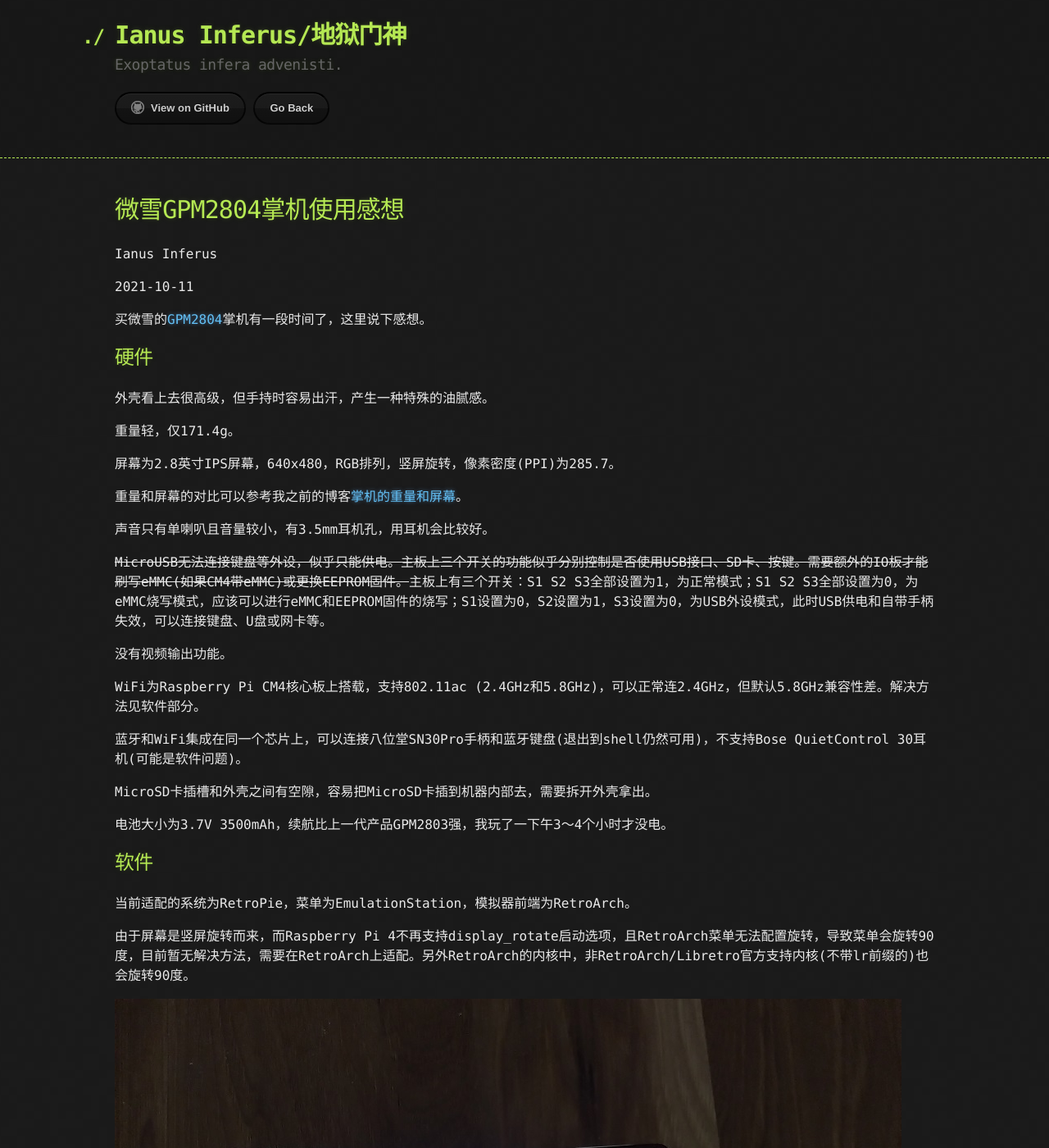
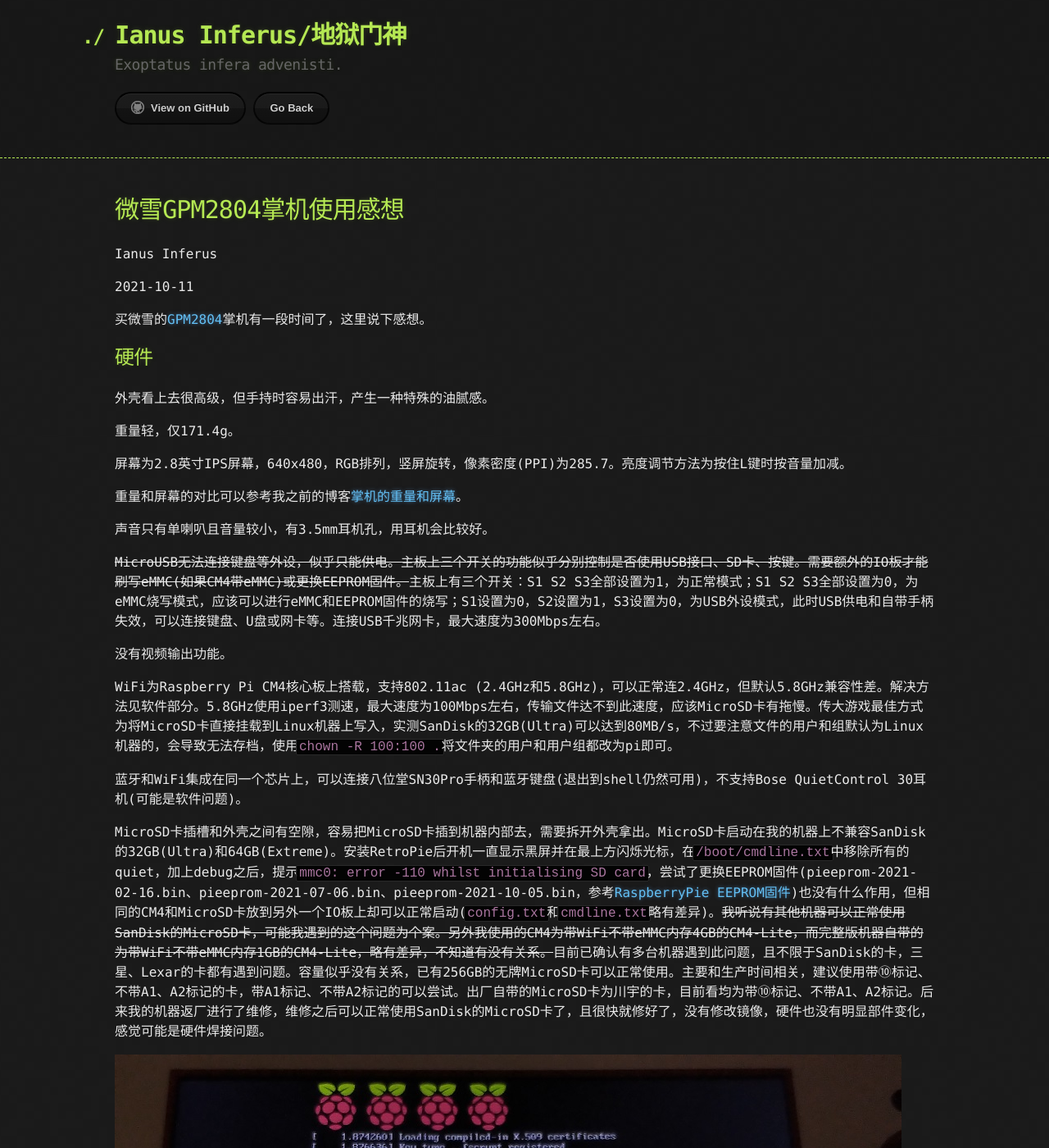
Before and after one commit to IanusInferus/ianusinferus.github.io, a Jekyll site: the page built from posts/202110/20211011_GPM2804.md, in a window 1280 px wide and 1400 px high. Shown: the whole window at 82% size. Built offline with Jekyll 4.4.1, drawn with Linux system fonts in a browser that asks for light colours; comment, search, counter and statistics services are not loaded; some of the changed text lies outside the part shown.

Commit message:
更新“微雪GPM2804掌机使用感想”

```diff
--- a/posts/202110/20211011_GPM2804.md
+++ b/posts/202110/20211011_GPM2804.md
@@ -16,21 +16,25 @@ Ianus Inferus
 
 重量轻，仅171.4g。
 
-屏幕为2.8英寸IPS屏幕，640x480，RGB排列，竖屏旋转，像素密度(PPI)为285.7。
+屏幕为2.8英寸IPS屏幕，640x480，RGB排列，竖屏旋转，像素密度(PPI)为285.7。亮度调节方法为按住L键时按音量加减。
 
 重量和屏幕的对比可以参考我之前的博客[掌机的重量和屏幕](20211004_handhelds.html)。
 
 声音只有单喇叭且音量较小，有3.5mm耳机孔，用耳机会比较好。
 
-<del>MicroUSB无法连接键盘等外设，似乎只能供电。主板上三个开关的功能似乎分别控制是否使用USB接口、SD卡、按键。需要额外的IO板才能刷写eMMC(如果CM4带eMMC)或更换EEPROM固件。</del>主板上有三个开关：S1 S2 S3全部设置为1，为正常模式；S1 S2 S3全部设置为0，为eMMC烧写模式，应该可以进行eMMC和EEPROM固件的烧写；S1设置为0，S2设置为1，S3设置为0，为USB外设模式，此时USB供电和自带手柄失效，可以连接键盘、U盘或网卡等。
+<del>MicroUSB无法连接键盘等外设，似乎只能供电。主板上三个开关的功能似乎分别控制是否使用USB接口、SD卡、按键。需要额外的IO板才能刷写eMMC(如果CM4带eMMC)或更换EEPROM固件。</del>主板上有三个开关：S1 S2 S3全部设置为1，为正常模式；S1 S2 S3全部设置为0，为eMMC烧写模式，应该可以进行eMMC和EEPROM固件的烧写；S1设置为0，S2设置为1，S3设置为0，为USB外设模式，此时USB供电和自带手柄失效，可以连接键盘、U盘或网卡等。连接USB千兆网卡，最大速度为300Mbps左右。
 
 没有视频输出功能。
 
-WiFi为Raspberry Pi CM4核心板上搭载，支持802.11ac (2.4GHz和5.8GHz)，可以正常连2.4GHz，但默认5.8GHz兼容性差。解决方法见软件部分。
+WiFi为Raspberry Pi CM4核心板上搭载，支持802.11ac (2.4GHz和5.8GHz)，可以正常连2.4GHz，但默认5.8GHz兼容性差。解决方法见软件部分。5.8GHz使用iperf3测速，最大速度为100Mbps左右，传输文件达不到此速度，应该MicroSD卡有拖慢。传大游戏最佳方式为将MicroSD卡直接挂载到Linux机器上写入，实测SanDisk的32GB(Ultra)可以达到80MB/s，不过要注意文件的用户和组默认为Linux机器的，会导致无法存档，使用`chown -R 100:100 .`将文件夹的用户和用户组都改为pi即可。
 
 蓝牙和WiFi集成在同一个芯片上，可以连接八位堂SN30Pro手柄和蓝牙键盘(退出到shell仍然可用)，不支持Bose QuietControl 30耳机(可能是软件问题)。
 
-MicroSD卡插槽和外壳之间有空隙，容易把MicroSD卡插到机器内部去，需要拆开外壳拿出。
+MicroSD卡插槽和外壳之间有空隙，容易把MicroSD卡插到机器内部去，需要拆开外壳拿出。MicroSD卡启动在我的机器上不兼容SanDisk的32GB(Ultra)和64GB(Extreme)。安装RetroPie后开机一直显示黑屏并在最上方闪烁光标，在`/boot/cmdline.txt`中移除所有的quiet，加上debug之后，提示`mmc0: error -110 whilst initialising SD card`，尝试了更换EEPROM固件(pieeprom-2021-02-16.bin、pieeprom-2021-07-06.bin、pieeprom-2021-10-05.bin，参考[RaspberryPie EEPROM固件](https://github.com/raspberrypi/rpi-eeprom/tree/master/firmware))也没有什么作用，但相同的CM4和MicroSD卡放到另外一个IO板上却可以正常启动(`config.txt`和`cmdline.txt`略有差异)。<del>我听说有其他机器可以正常使用SanDisk的MicroSD卡，可能我遇到的这个问题为个案。另外我使用的CM4为带WiFi不带eMMC内存4GB的CM4-Lite，而完整版机器自带的为带WiFi不带eMMC内存1GB的CM4-Lite，略有差异，不知道有没有关系。</del>目前已确认有多台机器遇到此问题，且不限于SanDisk的卡，三星、Lexar的卡都有遇到问题。容量似乎没有关系，已有256GB的无牌MicroSD卡可以正常使用。主要和生产时间相关，建议使用带⑩标记、不带A1、A2标记的卡，带A1标记、不带A2标记的可以尝试。出厂自带的MicroSD卡为川宇的卡，目前看均为带⑩标记、不带A1、A2标记。后来我的机器返厂进行了维修，维修之后可以正常使用SanDisk的MicroSD卡了，且很快就修好了，没有修改镜像，硬件也没有明显部件变化，感觉可能是硬件焊接问题。
+
+![SDCardFailure.jpg](SDCardFailure.jpg)
+
+![SDCards.jpg](SDCards.jpg)
 
 电池大小为3.7V 3500mAh，续航比上一代产品GPM2803强，我玩了一下午3～4个小时才没电。
 
@@ -43,12 +47,6 @@ MicroSD卡插槽和外壳之间有空隙，容易把MicroSD卡插到机器内部
 ![RetroArchMenu.jpg](RetroArchMenu.jpg)
 
 WiFi 5.8GHz兼容性差是驱动问题(在`wpa_supplicant.conf`中将区域设置为CN后，输入`iw phy phy0 channels`可以发现36-48、52-64等可用信道被禁用，部分解决方法参考 [这里](https://github.com/raspberrypi/firmware/issues/1359) [这里](https://www.raspberrypi.org/forums/viewtopic.php?f=117&t=291609))。
-
-MicroSD卡启动在我的机器上不兼容SanDisk的32GB(普通版)和64GB(Extreme版)。安装RetroPie后开机一直显示黑屏并在最上方闪烁光标，在`/boot/cmdline.txt`中移除所有的quiet，加上debug之后，提示`mmc0: error -110 whilst initialising SD card`，尝试了更换EEPROM固件(pieeprom-2021-02-16.bin、pieeprom-2021-07-06.bin、pieeprom-2021-10-05.bin，参考[RaspberryPie EEPROM固件](https://github.com/raspberrypi/rpi-eeprom/tree/master/firmware))也没有什么作用，但相同的CM4和MicroSD卡放到另外一个IO板上却可以正常启动(`config.txt`和`cmdline.txt`略有差异)。<del>我听说有其他机器可以正常使用SanDisk的MicroSD卡，可能我遇到的这个问题为个案。另外我使用的CM4为带WiFi不带eMMC内存4GB的CM4-Lite，而完整版机器自带的为带WiFi不带eMMC内存1GB的CM4-Lite，略有差异，不知道有没有关系。</del>目前已确认有多台机器遇到此问题，且不限于SanDisk的卡，三星、Lexar的卡都有遇到问题。容量似乎没有关系，已有256GB的无牌MicroSD卡可以正常使用。主要和生产时间相关，建议使用带⑩标记、不带A1、A2标记的卡，带A1标记、不带A2标记的可以尝试。出厂自带的MicroSD卡为川宇的卡，目前看均为带⑩标记、不带A1、A2标记。
-
-![SDCardFailure.jpg](SDCardFailure.jpg)
-
-![SDCards.jpg](SDCards.jpg)
 
 闲置时缺乏睡眠机制，只能在主菜单按Select键息屏，但仍然会发热。
 
@@ -64,13 +62,23 @@ SFC测试了耀西岛，可以流畅运行，声音正常，说明性能达标
 
 PS测试了FF9，可以流畅运行。多碟游戏可以使用m3u文件包含ccd文件来进行游戏。
 
+## 文件系统
+
+官方镜像中有两个分区，其中第一个为fat16的boot分区，挂载到/boot，第二个为ext4的主分区，挂载到/。
+
+ext4分区可以挂载到Linux机器上进行修改。如果使用USB的SD卡适配器，可以在机器上执行`ls /dev/sd*`找到对应的分区名称(例如`/dev/sdb2`，一般为不是Linux机器本身硬盘的新盘的第二个分区)。
+
+找到分区后，首先创建一个空文件夹，例如`/mnt/sdcard`，然后可以使用类似`sudo mount /dev/sdb2 /mnt/sdcard`的命令即可将分区挂载上去，再使用`sudo umount /dev/sdb2`即可卸载。
+
+官方镜像的ext4分区有一些文件系统错误，可以在分区卸载状态下使用`fsck`命令进行修复，需要使用`-f`选项进行强制修复，可以使用`-y`选项对所有问题均选择yes。
+
 ## 一些配置建议
 
 默认时区为伦敦时间，可以通过`timedatectl`查看并使用`sudo timedatectl set-timezone Asia/Shanghai`进行修改。
 
-默认语言为中文，但命令行和RetroArch等处中文和网络资料常用的英文不同，不便于使用。可以部分改英文，系统语言可以通过`locale`查看并使用`sudo localectl set-locale LANG=en_US.UTF-8`并重启进行修改，EmulationStation语言似乎需要重新安装文件才能修改，RetroArch需要将`/opt/retropie/configs/all/retroarch.cfg`中的`user_language`改为0。
+默认语言为中文，但命令行和RetroArch等处中文和网络资料常用的英文不同，不便于使用。可以部分改英文。系统语言可以通过`locale`查看并使用`sudo localectl set-locale LANG=en_US.UTF-8`进行修改，需要重启生效。EmulationStation语言似乎需要重新安装文件才能修改。RetroArch需要将`/opt/retropie/configs/all/retroarch.cfg`中的`user_language`改为0。
 
-有时候传ROM之后文件夹权限会变成root，导致无法存档，使用`chown`命令将文件夹的用户和用户组都改为pi即可。
+默认键盘为英式键盘，使用USB键盘时无法输入`|`等字符，可以使用`sudo dpkg-reconfigure keyboard-configuration`改为104键美式键盘。需要重启生效。
 
 /opt/retropie/configs/all/retroarch.cfg中可用修改
 
@@ -93,3 +101,5 @@ PS测试了FF9，可以流畅运行。多碟游戏可以使用m3u文件包含ccd
 2021-10-15 更新MicroSD卡兼容性问题的进展
 
 2021-10-17 更新主板开关功能和非RetroArch/Libretro官方支持内核旋转问题
+
+2021-10-23 更新亮度调节、MicroSD卡兼容性问题的进展、文件系统挂载、网络传输速度、语言和键盘配置
```
